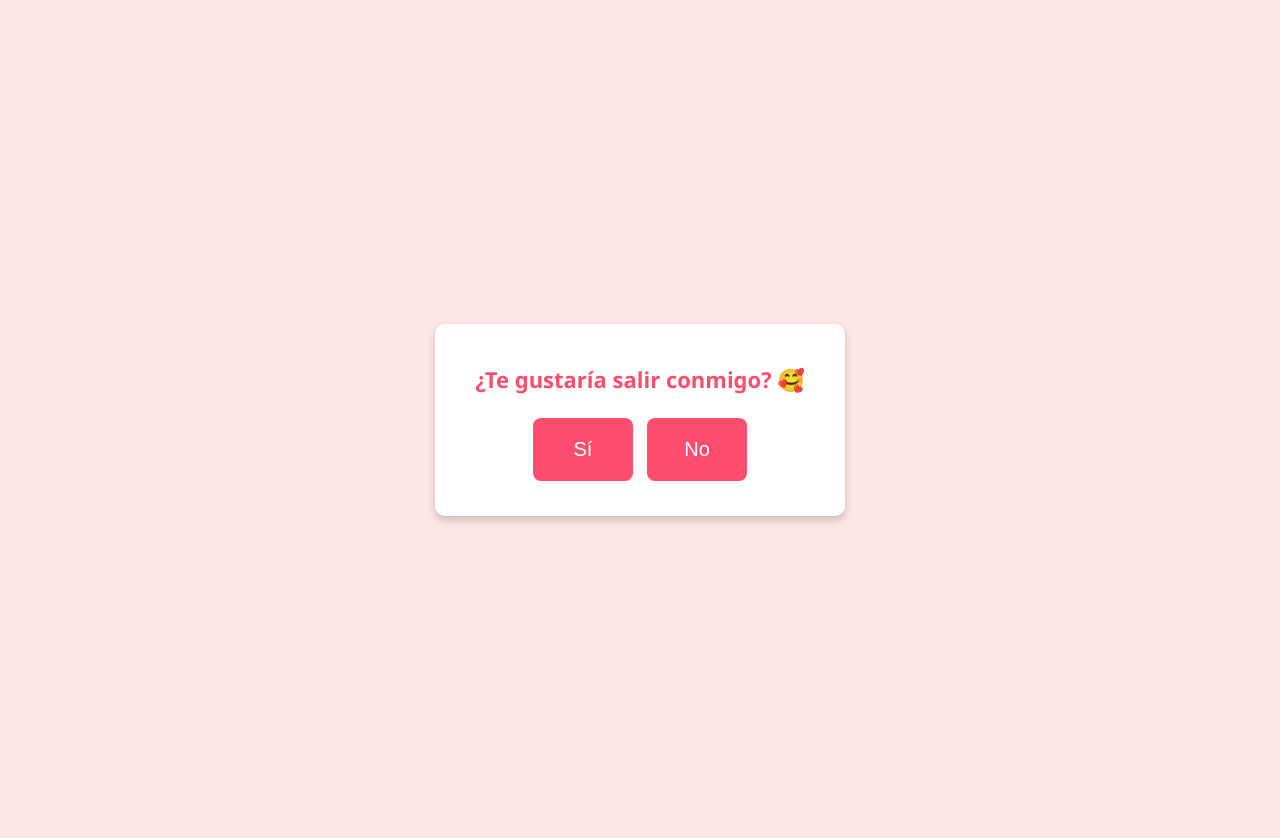
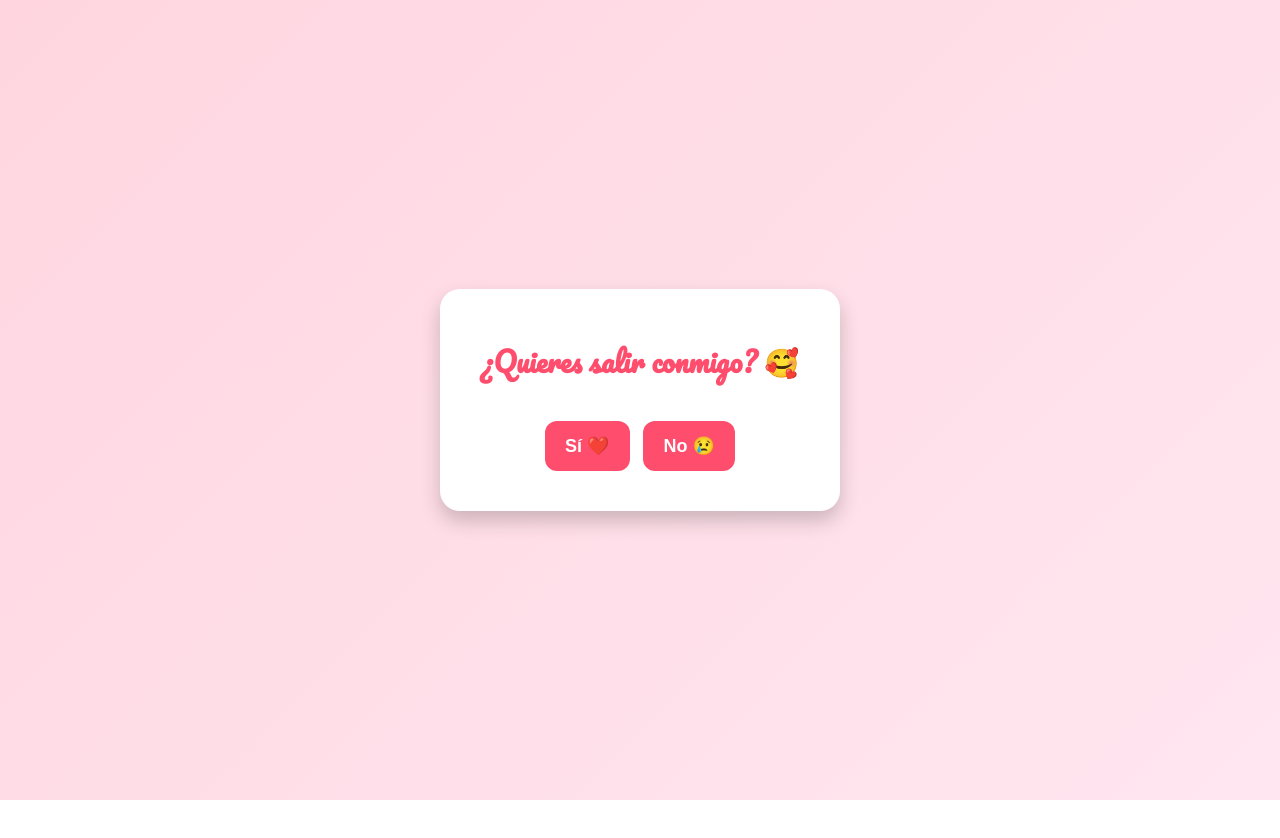
Before and after one commit to mathstay/Proyectos, a plain HTML site: page index.html in a window 1280 px wide. Both pictures are taken after a click on the button "Abrir". After the commit the page ends 800 px from the top, so only its background shows below. Drawn offline with Linux system fonts and the light colour scheme.

Commit message:
Update index.html

```diff
--- a/index.html
+++ b/index.html
@@ -4,111 +4,124 @@
   <meta charset="UTF-8" />
   <meta name="viewport" content="width=device-width, initial-scale=1.0"/>
   <title>Tarjeta Especial</title>
+  <link href="https://fonts.googleapis.com/css2?family=Pacifico&family=Roboto:wght@400;700&display=swap" rel="stylesheet">
   <style>
+    * {
+      box-sizing: border-box;
+    }
+
     body {
       margin: 0;
-      font-family: 'Segoe UI', sans-serif;
+      font-family: 'Roboto', sans-serif;
       display: flex;
       justify-content: center;
       align-items: center;
       min-height: 100vh;
-      background-color: #ffe6e6;
+      background: linear-gradient(135deg, #ffd6e0, #ffe6f0);
       padding: 20px;
     }
 
     .card {
-      background-color: #fff;
-      border-radius: 10px;
-      padding: 25px 15px;
-      box-shadow: 0 4px 8px rgba(0,0,0,0.2);
+      background: white;
+      border-radius: 20px;
+      padding: 30px 20px;
+      box-shadow: 0 10px 20px rgba(0,0,0,0.2);
       text-align: center;
       width: 100%;
-      max-width: 380px;
-      transition: all 0.5s ease;
+      max-width: 400px;
+      animation: fadeIn 1s ease forwards;
+      transform: scale(0.95);
+      opacity: 0;
+    }
+
+    .card.show {
+      transform: scale(1);
+      opacity: 1;
     }
 
     .hidden {
       display: none;
     }
 
+    h1 {
+      font-family: 'Pacifico', cursive;
+      font-size: 28px;
+      color: #ff4d6d;
+      margin-bottom: 25px;
+    }
+
     button {
-      background-color: #ff4d6d;
+      background: #ff4d6d;
       border: none;
-      padding: 20px 15px; /* Más espacio para tocar */
+      padding: 14px 20px;
       margin: 10px 5px;
-      border-radius: 8px;
+      border-radius: 12px;
       color: white;
-      font-size: 20px; /* Aumentar tamaño de fuente */
+      font-size: 18px;
+      font-weight: bold;
       cursor: pointer;
-      width: 100px;
+      transition: transform 0.2s ease, background 0.3s ease;
     }
 
     button:hover {
-      background-color: #ff3366;
+      background: #ff3366;
+      transform: scale(1.05);
     }
 
-    h1 {
-      color: #ff4d6d;
-      font-size: 22px;
+    button:active {
+      transform: scale(0.95);
+    }
+
+    @keyframes fadeIn {
+      from { opacity: 0; transform: translateY(20px); }
+      to { opacity: 1; transform: translateY(0); }
     }
 
     @media (max-width: 400px) {
       h1 {
-        font-size: 20px;
+        font-size: 22px;
       }
 
       button {
         font-size: 16px;
-        width: 90px;
+        padding: 12px 18px;
       }
     }
   </style>
 </head>
 <body>
 
-<div id="start-card" class="card">
-  <h1>💌 Click para abrir 💌</h1>
+<div id="start-card" class="card show">
+  <h1>💌 Toca para abrir 💌</h1>
   <button id="openButton">Abrir</button>
 </div>
 
 <div id="love-card" class="card hidden">
-  <h1>¿Te gustaría salir conmigo? 🥰</h1>
-  <button id="yesButton">Sí</button>
-  <button id="noButton">No</button>
+  <h1>¿Quieres salir conmigo? 🥰</h1>
+  <button id="yesButton">Sí ❤️</button>
+  <button id="noButton">No 😢</button>
 </div>
 
 <script>
+  const startCard = document.getElementById('start-card');
+  const loveCard = document.getElementById('love-card');
   const openButton = document.getElementById('openButton');
   const yesButton = document.getElementById('yesButton');
   const noButton = document.getElementById('noButton');
 
-  // Agregar eventos touchstart para mejorar la compatibilidad con dispositivos móviles
-  openButton.addEventListener('touchstart', () => {
-    document.getElementById('start-card').classList.add('hidden');
-    document.getElementById('love-card').classList.remove('hidden');
-  });
+  function showLoveCard() {
+    startCard.classList.add('hidden');
+    loveCard.classList.remove('hidden');
+    setTimeout(() => loveCard.classList.add('show'), 50);
+  }
 
-  yesButton.addEventListener('touchstart', () => {
-    alert('¡Yuju! 😍');
-  });
+  openButton.addEventListener('click', showLoveCard);
+  openButton.addEventListener('touchstart', showLoveCard);
 
-  noButton.addEventListener('touchstart', () => {
-    alert('😢 Aún así te deseo un hermoso día.');
-  });
-
-  // Eventos click para compatibilidad con desktop
-  openButton.onclick = () => {
-    document.getElementById('start-card').classList.add('hidden');
-    document.getElementById('love-card').classList.remove('hidden');
-  };
-
-  yesButton.onclick = () => {
-    alert('¡Yuju! 😍');
-  };
-
-  noButton.onclick = () => {
-    alert('😢 Aún así te deseo un hermoso día.');
-  };
+  yesButton.onclick = () => alert('¡Yuju! 🥳 ¡Me hiciste el día!');
+  noButton.onclick = () => alert('😢 Está bien, igual te deseo muchas sonrisas.');
+  yesButton.addEventListener('touchstart', () => alert('¡Yuju! 🥳 ¡Me hiciste el día!'));
+  noButton.addEventListener('touchstart', () => alert('😢 Está bien, igual te deseo muchas sonrisas.'));
 </script>
 
 </body>
```
